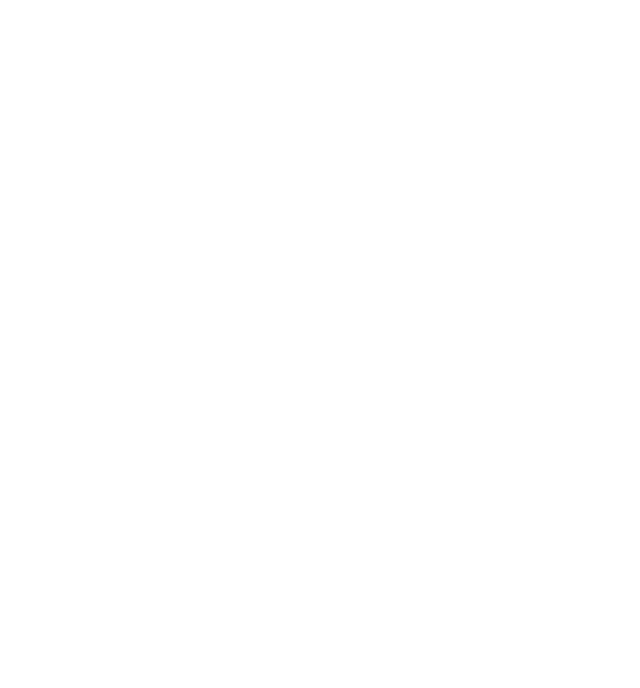
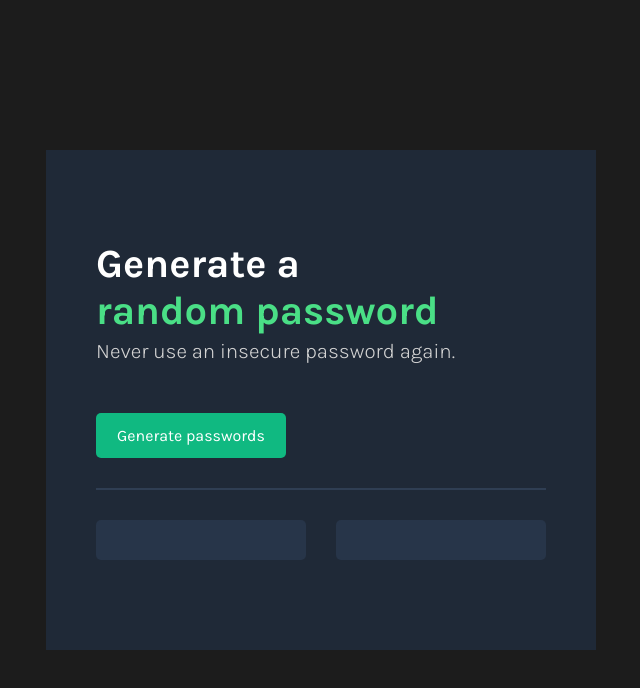
Before and after one commit to feralstack/password-generator, a plain HTML site: page index.html in a window 1280 px wide. Shown: the whole page, without its empty margins (319-959 px from the left). Drawn offline with Linux system fonts and the light colour scheme.

Commit message:
Initial commit

```diff
--- a/index.css
+++ b/index.css
@@ -1,3 +1,82 @@
 body {
     margin: 0;
+    height: 100vh;
+    display: flex;
+    justify-content: center;
+    align-items: center;
+    font-family: Karla, sans-serif;
+    background-color: #1C1C1C;
+    color: lightgray;
 }
+
+
+.karla-01 {
+  font-family: "Karla", sans-serif;
+  font-optical-sizing: auto;
+  font-weight: 400;
+  font-style: normal;
+}
+
+h1 {
+    color: white;
+    margin: 0 0 5px 0;
+    font-size: 2.5rem;
+    font-weight: 700;
+}
+
+span {
+    color: #4ADF86;
+    margin: 0
+}
+
+p {
+    margin: 0 0 50px 0;
+    font-size: 1.3rem;
+    font-weight: 300;
+
+}
+
+button {
+    width: 190px;
+    height: 45px;
+    background-color: #10B981;
+    font-size: 1rem;
+    color: white;
+    font-family: Karla, sans-serif;
+    border: none;
+    border-radius: 5px;
+}
+
+hr {
+    border: none;
+    background-color: #2F3E53;
+    height: 2px;
+    margin: 30px 0;
+}
+.container {
+    width: 550px;
+    height: 500px;
+    box-sizing: border-box;
+    display: flex;
+    flex-direction: column;
+    justify-content: center;
+    background-color: #1F2937;
+    padding: 50px 50px;
+
+}
+
+.passwords-container {
+    display: flex;
+    justify-content: space-between;
+}
+
+.passwords {
+    width: 210px;
+    height: 40px;
+    background-color: #273549;
+    text-align: center;
+    color: #55F991;
+    font-size: 1.1rem;
+    font-family: Karla, sans-serif;
+    font-weight: 300;
+}
--- a/index.html
+++ b/index.html
@@ -1,9 +1,24 @@
+<!DOCTYPE html>
 <html>
     <head>
         <link rel="stylesheet" href="index.css">
+
+        <link rel="preconnect" href="https://fonts.googleapis.com">
+        <link rel="preconnect" href="https://fonts.gstatic.com" crossorigin>
+        <link href="https://fonts.googleapis.com/css2?family=Karla:ital,wght@0,200..800;1,200..800&display=swap" rel="stylesheet">
+
+        <title>Password Generator</title>
     </head>
     <body>
-        <h1></h1>
+        <div class="container">
+        <h1>Generate a <br><span>random password</span></h1>
+        <p>Never use an insecure password again.</p>
+        <button onclick="getPassword()">Generate passwords</button>
+        <hr>
+        <div class="passwords-container">
+            <button class="passwords" id="passwordOne-el"></button>
+            <button class="passwords" id="passwordTwo-el"></button>
+        </div>
         <script src="index.js"></script>
     </body>
 </html>
--- a/index.js
+++ b/index.js
@@ -1,2 +1,20 @@
 const characters = ["A","B","C","D","E","F","G","H","I","J","K","L","M","N","O","P","Q","R","S","T","U","V","W","X","Y","Z","a","b","c","d","e","f","g","h","i","j","k","l","m","n","o","p","q","r","s","t","u","v","w","x","y","z", "0", "1", "2", "3", "4", "5", "6", "7", "8", "9","~","`","!","@","#","$","%","^","&","*","(",")","_","-","+","=","{","[","}","]",",","|",":",";","<",">",".","?",
 "/"];
+let passwordLength = 15
+let passwordOneEl = document.getElementById("passwordOne-el")
+let passwordTwoEl = document.getElementById("passwordTwo-el")
+passwordOneEl.textContent = ""
+passwordTwoEl.textContent = ""
+
+function getPassword() {
+    passwordOneEl.textContent = ""
+    for (let i = 0; i < passwordLength; i++) {
+        let randomIndex = Math.floor(Math.random() * characters.length)
+        passwordOneEl.textContent += characters[randomIndex]
+    }
+    passwordTwoEl.textContent = ""
+    for (let i = 0; i < passwordLength; i++) {
+        let randomIndex = Math.floor(Math.random() * characters.length)
+        passwordTwoEl.textContent += characters[randomIndex]
+    }
+}
```
Also changed, not shown: package.json (deleted, +0 -14 lines), vite.config.js (deleted, +0 -7 lines), README.md.
